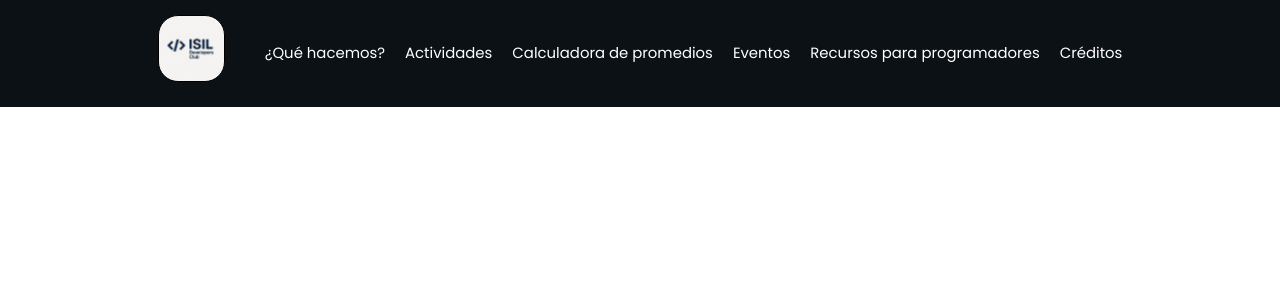
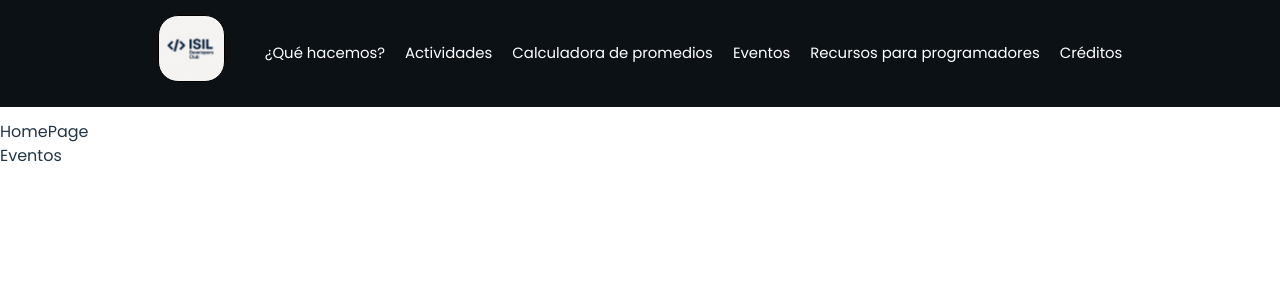
Before and after one commit to Pitol01/landing-page, a React (Vite) app: page / in a window 1280 px wide. Shown: the top 300 px of the page. Built offline with nearby package versions, Linux system fonts and the light colour scheme.

Commit message:
feat: navbar con enlaces en todas las rutas

```diff
--- a/src/ui/layouts/AppLayout.tsx
+++ b/src/ui/layouts/AppLayout.tsx
@@ -6,10 +6,10 @@ export const AppLayout = () => {
   return (
     <>
       <Header />
-      <main>
+      <main style={{ marginTop: 120 }}>
         <Outlet />
       </main>
-      <Footer />
+      {/* <Footer /> */}
     </>
   );
 };
```
